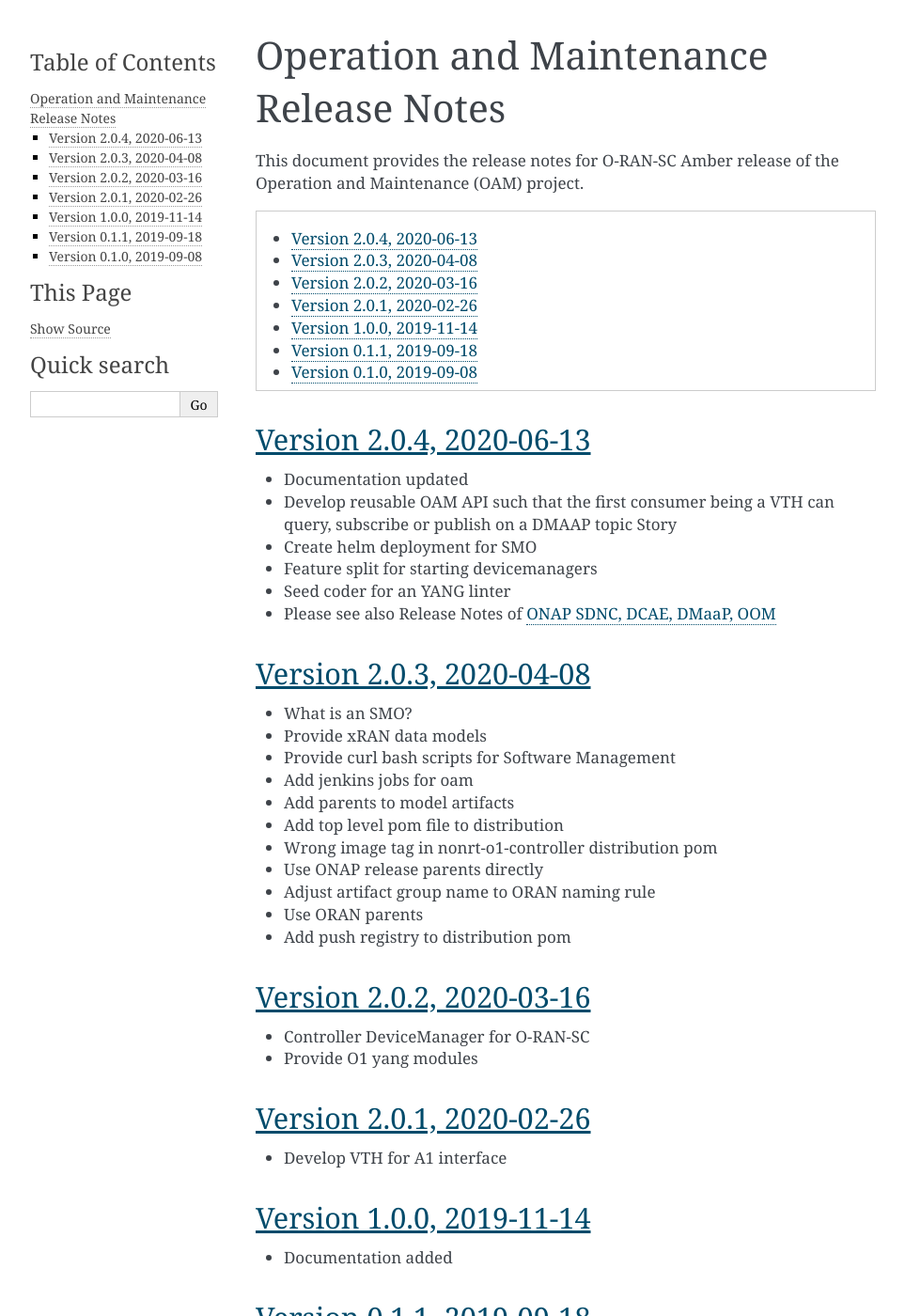
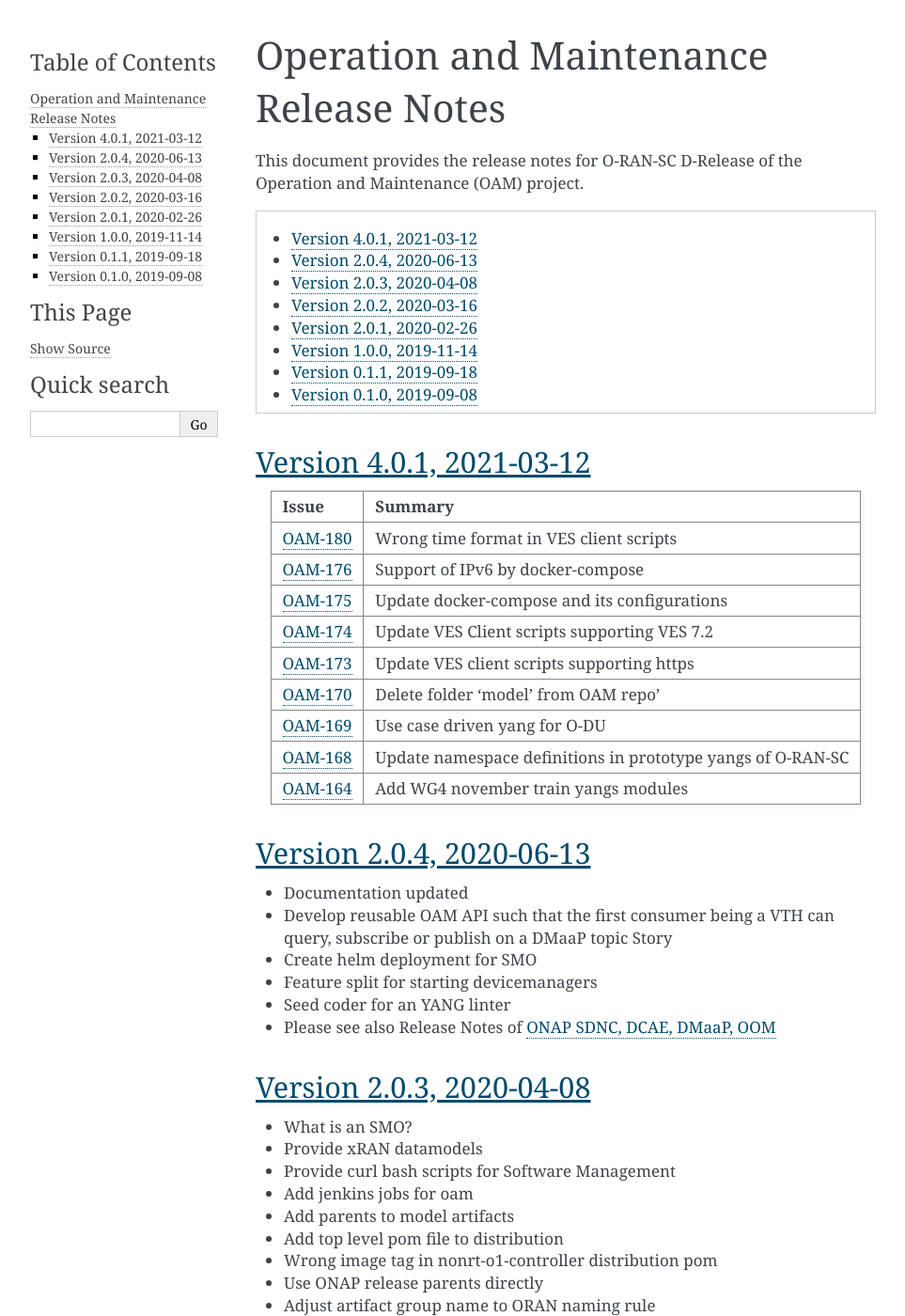
Before and after one commit to o-ran-sc/oam, a Sphinx documentation site: the page built from docs/release-notes.rst, in a window 1280 px wide and 1400 px high. Shown: the whole window at 94% size, without its empty margins (148-1111 px from the left). Built offline with Sphinx 7.4.7, drawn with Linux system fonts in a browser that asks for light colours.

Commit message:
Update release notes for Sprint 1
IssueID: OAM-197
Change-Id: I118f7dd4a1134cb3ec122b681bd9502f245bb3cc
Signed-off-by: demx8as6 <martin.skorupski@highstreet-technologies.com>

```diff
--- a/docs/release-notes.rst
+++ b/docs/release-notes.rst
@@ -1,22 +1,48 @@
 .. This work is licensed under a Creative Commons Attribution 4.0 International License.
 .. SPDX-License-Identifier: CC-BY-4.0
-.. Copyright (C) 2020 highstreet technologies GmbH
+.. Copyright (C) 2021 highstreet technologies GmbH
 
 
 Operation and Maintenance Release Notes
 =======================================
 
-This document provides the release notes for O-RAN-SC Amber release of the Operation and Maintenance (OAM) project.
+This document provides the release notes for O-RAN-SC D-Release of the Operation and Maintenance (OAM) project.
 
 .. contents::
    :depth: 3
    :local:
 
+Version 4.0.1, 2021-03-12
+--------------------------
+
++--------------------------------------------------------+-------------------------------------------------------------+
+| Issue                                                  | Summary                                                     |
++========================================================+=============================================================+
+| `OAM-180 <https://jira.o-ran-sc.org/browse/OAM-180>`__ | Wrong time format in VES client scripts                     |
++--------------------------------------------------------+-------------------------------------------------------------+
+| `OAM-176 <https://jira.o-ran-sc.org/browse/OAM-176>`__ | Support of IPv6 by docker-compose                           |
++--------------------------------------------------------+-------------------------------------------------------------+
+| `OAM-175 <https://jira.o-ran-sc.org/browse/OAM-175>`__ | Update docker-compose and its configurations                |
++--------------------------------------------------------+-------------------------------------------------------------+
+| `OAM-174 <https://jira.o-ran-sc.org/browse/OAM-174>`__ | Update VES Client scripts supporting VES 7.2                |
++--------------------------------------------------------+-------------------------------------------------------------+
+| `OAM-173 <https://jira.o-ran-sc.org/browse/OAM-173>`__ | Update VES client scripts supporting https                  |
++--------------------------------------------------------+-------------------------------------------------------------+
+| `OAM-170 <https://jira.o-ran-sc.org/browse/OAM-170>`__ | Delete folder 'model' from OAM repo'                        |
++--------------------------------------------------------+-------------------------------------------------------------+
+| `OAM-169 <https://jira.o-ran-sc.org/browse/OAM-169>`__ | Use case driven yang for O-DU                               |
++--------------------------------------------------------+-------------------------------------------------------------+
+| `OAM-168 <https://jira.o-ran-sc.org/browse/OAM-168>`__ | Update namespace definitions in prototype yangs of O-RAN-SC |
++--------------------------------------------------------+-------------------------------------------------------------+
+| `OAM-164 <https://jira.o-ran-sc.org/browse/OAM-164>`__ | Add WG4 november train yangs modules                        |
++--------------------------------------------------------+-------------------------------------------------------------+
+
+
 Version 2.0.4, 2020-06-13
 --------------------------
 
 * Documentation updated
-* Develop reusable OAM API such that the first consumer being a VTH can query, subscribe or publish on a DMAAP topic	Story
+* Develop reusable OAM API such that the first consumer being a VTH can query, subscribe or publish on a DMaaP topic	Story
 * Create helm deployment for SMO
 * Feature split for starting devicemanagers
 * Seed coder for an YANG linter
@@ -26,7 +52,7 @@ Version 2.0.3, 2020-04-08
 -------------------------
 
 * What is an SMO?
-* Provide xRAN data models
+* Provide xRAN datamodels
 * Provide curl bash scripts for Software Management
 * Add jenkins jobs for oam
 * Add parents to model artifacts
```
